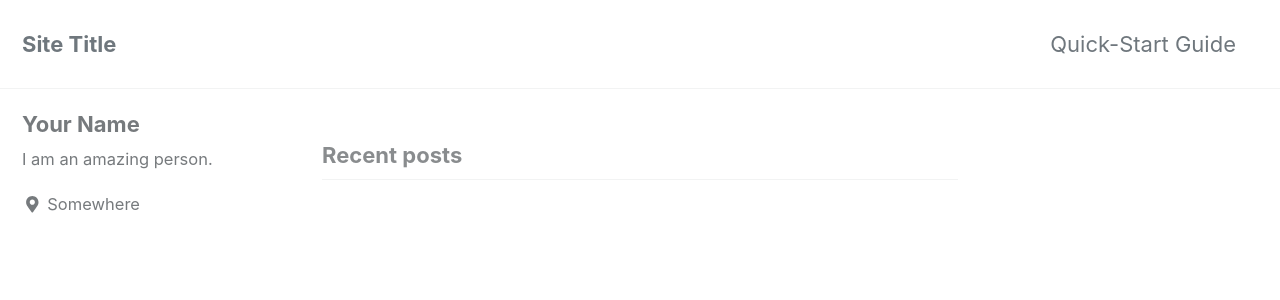
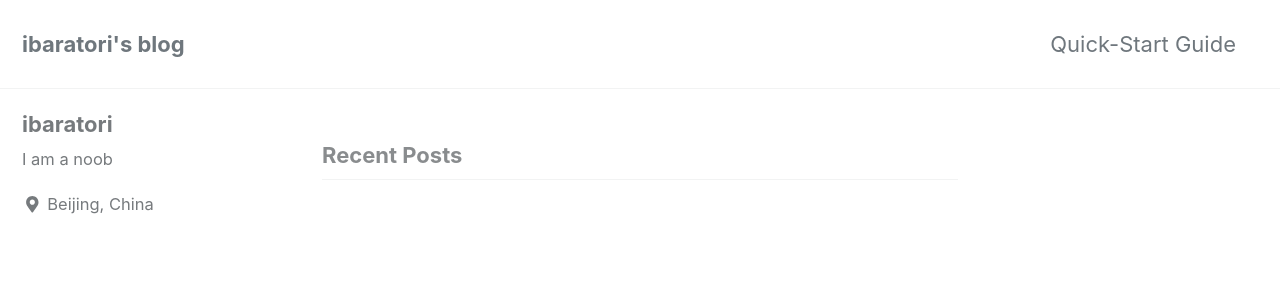
Before and after one commit to ibaratori/ibaratori.github.io, a Jekyll site: the page built from index.html, in a window 1280 px wide and 900 px high. Shown: the top 300 px of the window. Built offline with Jekyll 4.4.1, drawn with Linux system fonts in a browser that asks for light colours; cached includes are drawn as plain includes; the list of posts is cut into pages by our own code; some of the changed text lies outside the part shown.

```diff
--- a/_config.yml
+++ b/_config.yml
@@ -15,11 +15,11 @@
 minimal_mistakes_skin    : "default" # "air", "aqua", "contrast", "dark", "dirt", "neon", "mint", "plum", "sunrise"
 
 # Site Settings
-locale                   : "en-US"
-title                    : "Site Title"
+locale                   : "en-CN"
+title                    : "ibaratori's blog"
 title_separator          : "-"
-name                     : "Your Name"
-description              : "An amazing website."
+name                     : "ibaratori"
+description              : "An noob's site"
 url                      : # the base hostname & protocol for your site e.g. "https://mmistakes.github.io"
 baseurl                  : # the subpath of your site, e.g. "/blog"
 repository               : # GitHub username/repo-name e.g. "mmistakes/minimal-mistakes"
@@ -106,10 +106,10 @@ analytics:
 
 # Site Author
 author:
-  name             : "Your Name"
+  name             : "ibaratori"
   avatar           : # path of avatar image, e.g. "/assets/images/bio-photo.jpg"
-  bio              : "I am an amazing person."
-  location         : "Somewhere"
+  bio              : "I am a noob"
+  location         : "Beijing, China"
   email            :
   links:
     - label: "Email"
@@ -126,7 +126,7 @@ author:
       # url: "https://facebook.com/"
     - label: "GitHub"
       icon: "fab fa-fw fa-github"
-      # url: "https://github.com/"
+      # url: "https://ibaratori.github.io"
     - label: "Instagram"
       icon: "fab fa-fw fa-instagram"
       # url: "https://instagram.com/"
```
